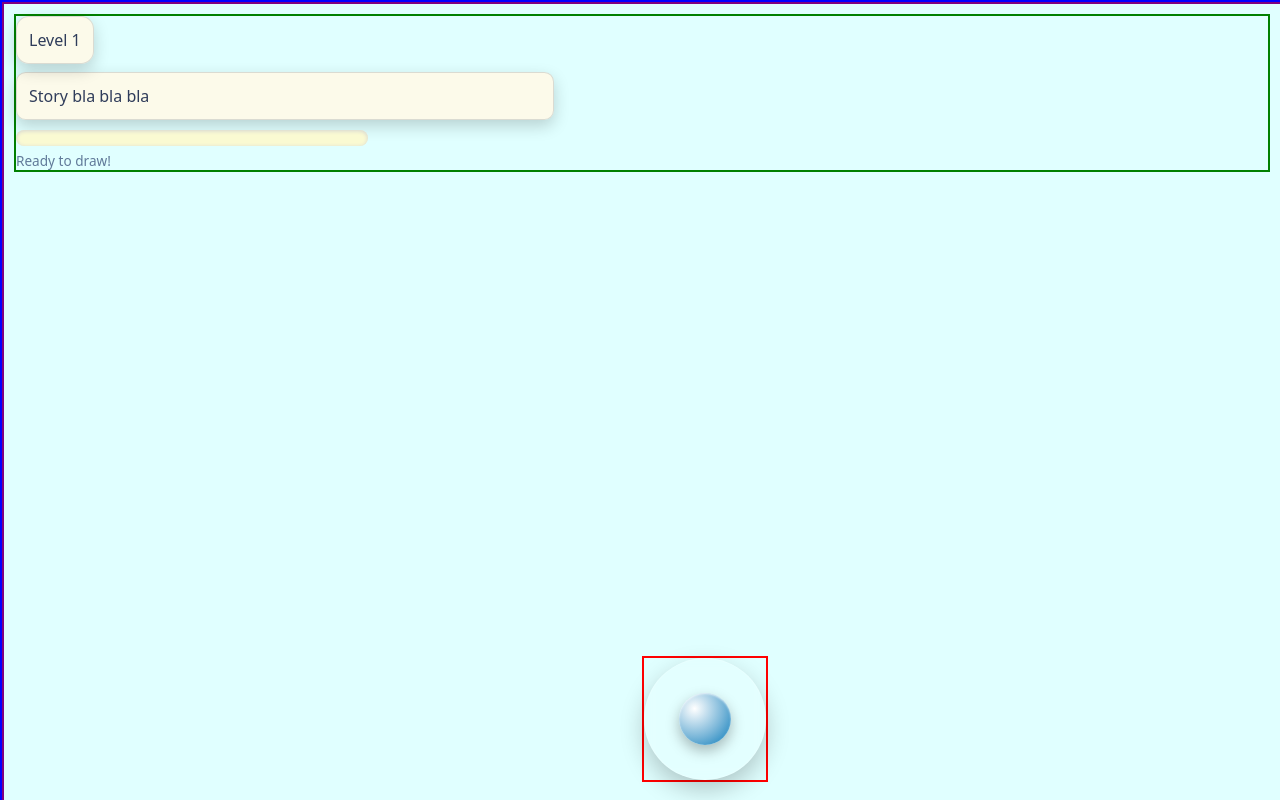
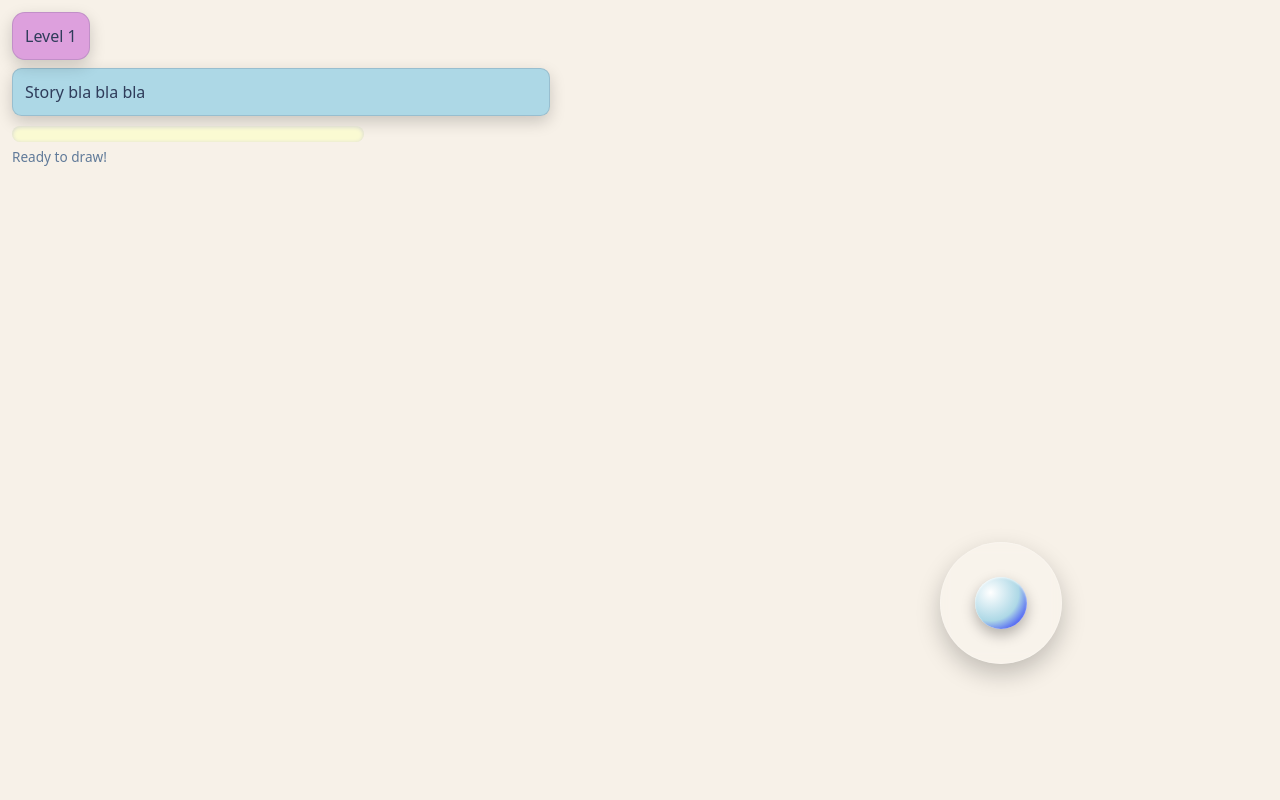
Before and after one commit to annevispip/ipannekesingle, a plain HTML site: page src/index.html in a window 1280 px wide. Drawn offline with Linux system fonts and the light colour scheme.

Commit message:
Tweak colors

```diff
--- a/src/css/style.css
+++ b/src/css/style.css
@@ -1,14 +1,14 @@
 :root {
   --bg: #F7F1E8;
-  --panel: #FFFAE8;
-  --panel-soft: rgba(255, 250, 232, 0.88);
+  --panel: plum;
+  --panel-soft: plum;
 
   --text: #2F3C5A;
   --text-muted: #607A99;
   --text-invert: #FFFFFF;
 
-  --primary: #7BB7D9;
-  --primary-deep: #0679B9;
+  --primary: lightblue;
+  --primary-deep: blue;
   --secondary: #E76F51;
   --accent: #F4D35E;
   --success: #7BC67E;
@@ -23,14 +23,13 @@
   --border-strong: rgba(47, 60, 90, 0.16);
 }
 
-
 html, body {
     margin: 0;
     width: 100%;
     height: 100%;
     overflow: hidden;
     touch-action: none;
-    background: lightcyan;
+    background: var(--bg);
     /* color: white; */
     font-family: system-ui, sans-serif;
 }
@@ -39,14 +38,14 @@ html, body {
     position: relative;
     width: 100vw;
     height: 100vh;
-    border: 2px solid blue;
+    /* border: 2px solid blue; */
 }
 
 #gameCanvas {
   display: block;
   width: 100%;
   height: 100%;
-  border: 2px solid purple;
+  /* border: 2px solid purple; */
 }
 
 #ui {
@@ -56,15 +55,7 @@ html, body {
   right: 12px;
   z-index: 10;
   pointer-events: none;
-  border: 2px solid green;
-}
-
-#joystickContainer {
-  position: absolute;
-  bottom: 20px;
-  left: 50%;
-  z-index: 10;
-  border: 2px solid red;
+  /* border: 2px solid green; */
 }
 
 #levelTitle {
@@ -83,7 +74,7 @@ html, body {
 #storyText {
   max-width: min(92vw, 32rem);
   color: var(--text);
-  background: var(--panel-soft);
+  background: var(--primary);
   border: 1px solid var(--border-strong);
   box-shadow: var(--shadow-soft);
   padding: 0.75rem;
@@ -117,11 +108,19 @@ html, body {
   transition: width 120ms linear;
 }
 
+#joystickContainer {
+  position: absolute;
+  bottom: 17%;
+  right: 17%;
+  z-index: 10;
+  /* border: 2px solid red; */
+}
+
 #joystickBase {
   width: 120px;
   height: 120px;
   border-radius: 50%;
-  background: rgba(255, 255, 255, 0.11);
+  background: rgba(255, 255, 255, 0.14);
   border: 1px solid var(--border-soft);
   box-shadow: var(--shadow-lift);
   backdrop-filter: blur(6px);
```
